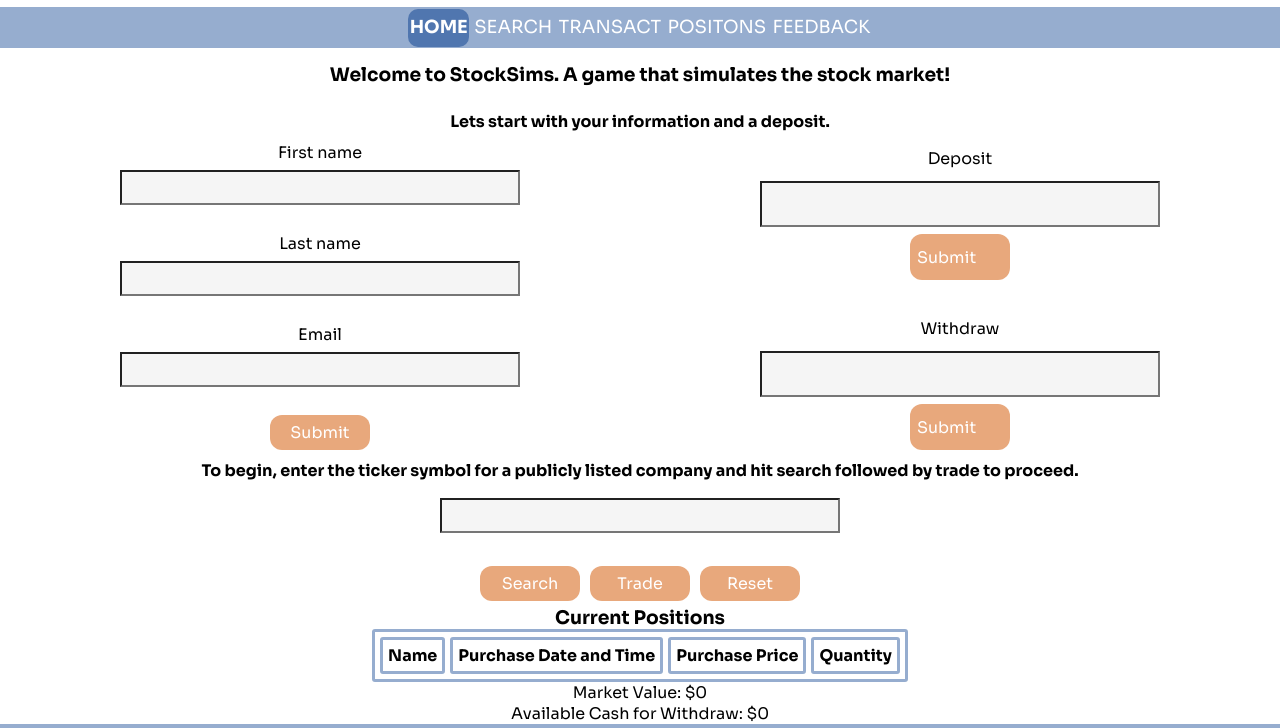
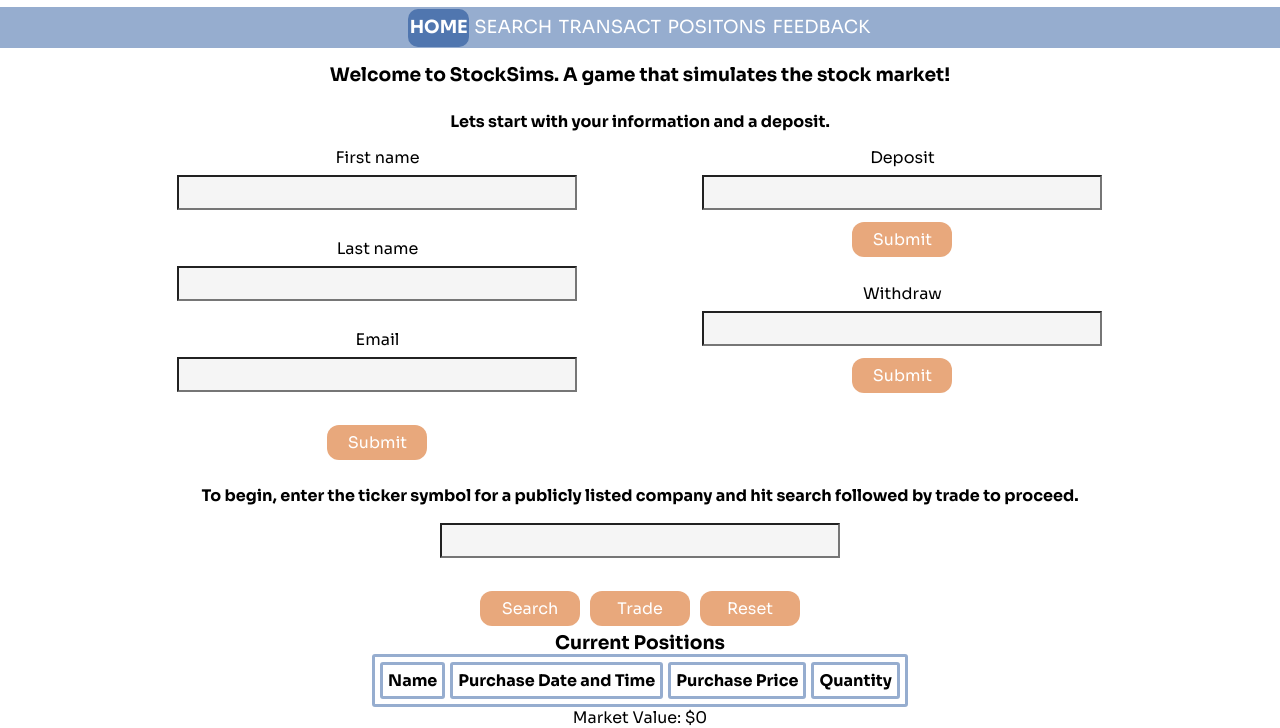
Before and after one commit to chaochen11988/stocksims, a website with bundled scripts: page index.html in a window 1280 px wide. Shown: the part 77-805 px from the top of the page. Built offline with nearby package versions, Linux system fonts and the light colour scheme.

Commit message:
More style updates

```diff
--- a/index.html
+++ b/index.html
@@ -50,6 +50,7 @@
         </section>
         <section id="userInputSection">
             <h4>Lets start with your information and a deposit.</h4>
+            <div id="userInputSectionDiv">
                 <div id="userInfoDiv">
                     <div>
                         <label for="fname">First name</label>
@@ -69,6 +70,8 @@
                         <label for="withdraw">Withdraw</label>
                         <input type="number" id="withdraw" name="withdraw">
                         <button type="button" id="withdrawSubmit">Submit</button>
+                    </div>
+
                 </div>
             </div>
         </section>
--- a/stylesheet.css
+++ b/stylesheet.css
@@ -59,6 +59,7 @@ form div {
     display: grid;
     justify-content: center;
     justify-self: center;
+    margin: 5px;
 }
 
 #popUpTicket button {
@@ -334,6 +335,11 @@ a.active,
     justify-items: center;
 }
 
+#userInputSectionDiv {
+    padding: 5px;
+    margin: 5px;
+}
+
 #userInputSection>h4,
 #searchSection>div>h4 {
     display: grid;
@@ -483,27 +489,18 @@ footer>.social-media-icons {
 
 }
 
+@media screen and (min-width: 830px) {
+    #userInputSectionDiv {
+        display: grid;
+        grid-template-columns: repeat(2, 1fr);
+
+    }
+}
 
 @media screen and (min-width: 1007px) {
-
-    #userInputSection {
-        display: grid;
-        grid-template-columns: 1fr 1fr;
-    }
-
-    #userInputSection>h4 {
-        grid-column-start: 1;
-        grid-column-end: 13;
-    }
-
-
-    #transactionDiv>div>label,
-    #transactionDiv>div>button,
-    #userInfoDiv>div>label,
-    #transactionDiv>div>button {
-        display: flex;
-        flex-direction: column;
-        justify-self: center;
+    #userInputSectionDiv {
+        padding-left: 110px;
+        padding-right: 110px;
     }
 
     header {
@@ -520,3 +517,7 @@ footer>.social-media-icons {
     }
 
 }
+
+@media screen and (min-width: 1600px) {
+    #userInputSectionDiv {}
+}
```
Lines whose indentation alone changed are shown as unchanged.
